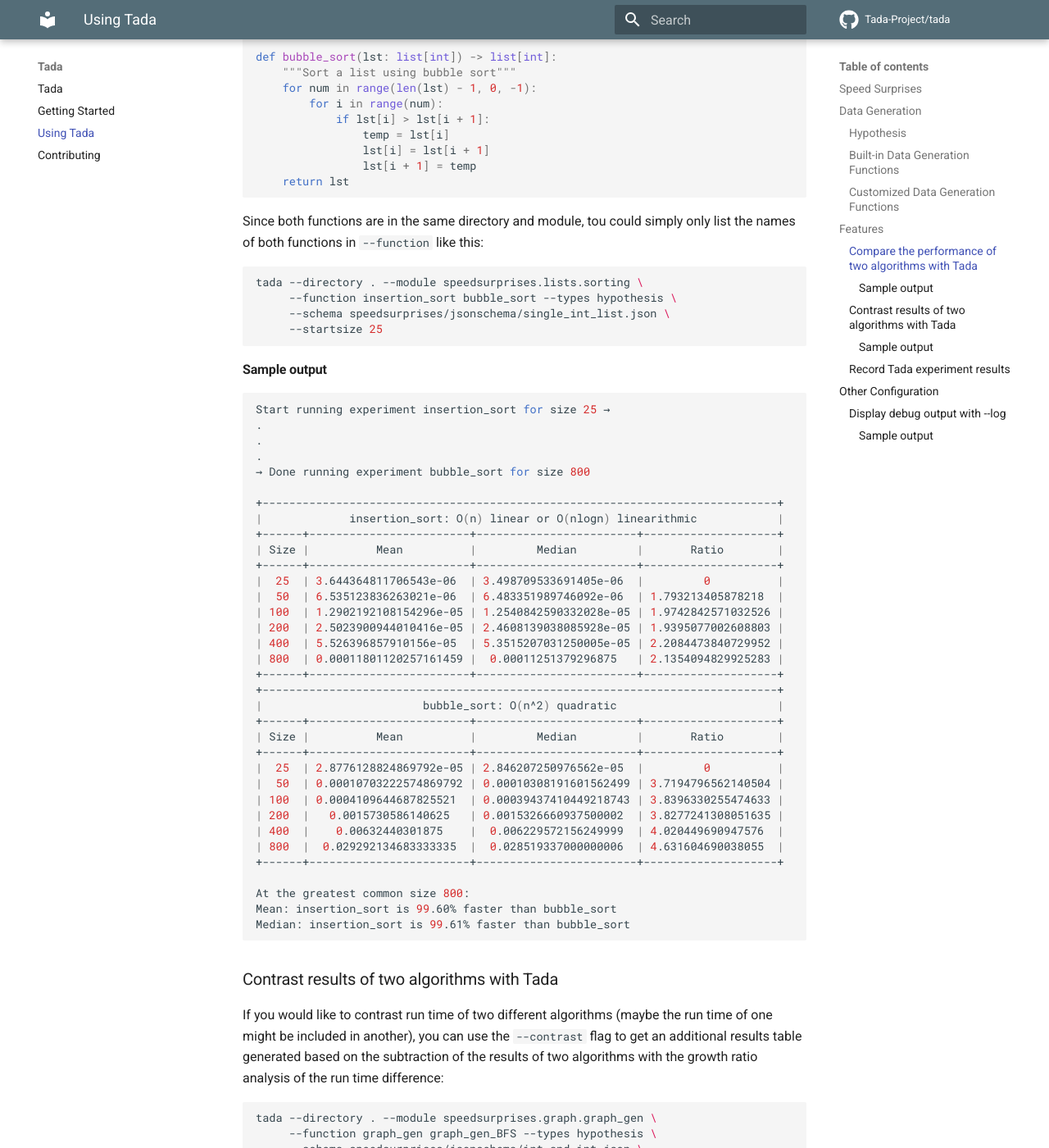
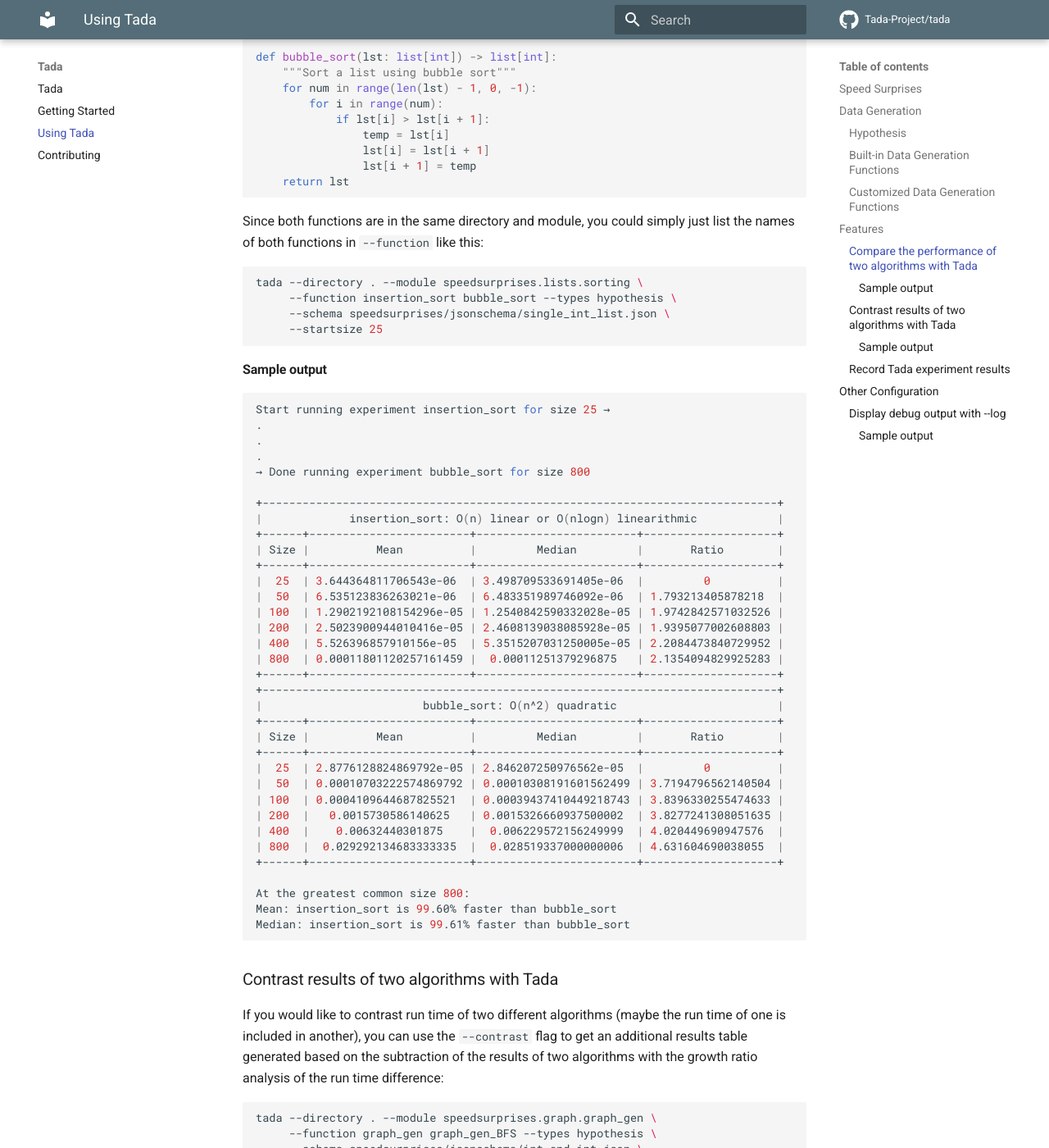
Before and after one commit to Tada-Project/tada, an MkDocs documentation site: the page built from docs/using-tada.md, in a window 1280 px wide and 1400 px high, scrolled down 3030 px. Shown: the whole window at 82% size. Built offline with MkDocs 1.6.1 and Material for MkDocs 9.7.7, drawn with Linux system fonts in a browser that asks for light colours; comment, search, counter and statistics services are not loaded.

Commit message:
Fix two typos

````diff
--- a/docs/using-tada.md
+++ b/docs/using-tada.md
@@ -158,7 +158,7 @@ def bubble_sort(lst: list[int]) -> list[int]:
     return lst
 ```
 
-Since both functions are in the same directory and module, tou could simply only
+Since both functions are in the same directory and module, you could simply just
 list the names of both functions in `--function` like this:
 
 ```shell
@@ -210,9 +210,9 @@ Median: insertion_sort is 99.61% faster than bubble_sort
 ### Contrast results of two algorithms with Tada
 
 If you would like to contrast run time of two different algorithms (maybe the run
-time of one might be included in another), you can use the `--contrast` flag
-to get an additional results table generated based on the subtraction of the
-results of two algorithms with the growth ratio analysis of the run time difference:
+time of one is included in another), you can use the `--contrast` flag to get
+an additional results table generated based on the subtraction of the results of
+two algorithms with the growth ratio analysis of the run time difference:
 
 ```shell
 tada --directory . --module speedsurprises.graph.graph_gen \
@@ -224,7 +224,7 @@ tada --directory . --module speedsurprises.graph.graph_gen \
 #### Sample output
 
 ```shell
-Start running experiment graph_gen for size 25 →
+Start running experiment graph_gen for size 50 →
 .
 .
 .
````
Also changed, not shown: docs/getting-started.md (+1 -1 lines).
